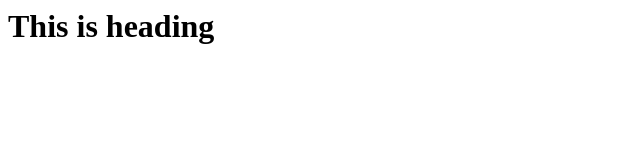
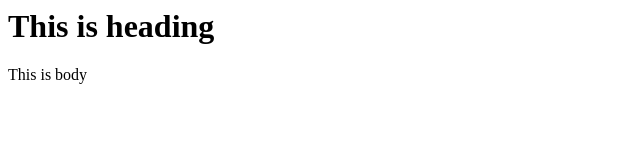
Before and after one commit to prathameshbobhate/first, a plain HTML site: page index.html in a window 1280 px wide. Shown: the full height of the page, 0-640 px from the left. Drawn offline with Linux system fonts and the light colour scheme.

Commit message:
added feature body

```diff
--- a/index.html
+++ b/index.html
@@ -1,2 +1,3 @@
 <h1>This is heading</h1>
 <title>This is title</title>
+<body>This is body </body>
```
